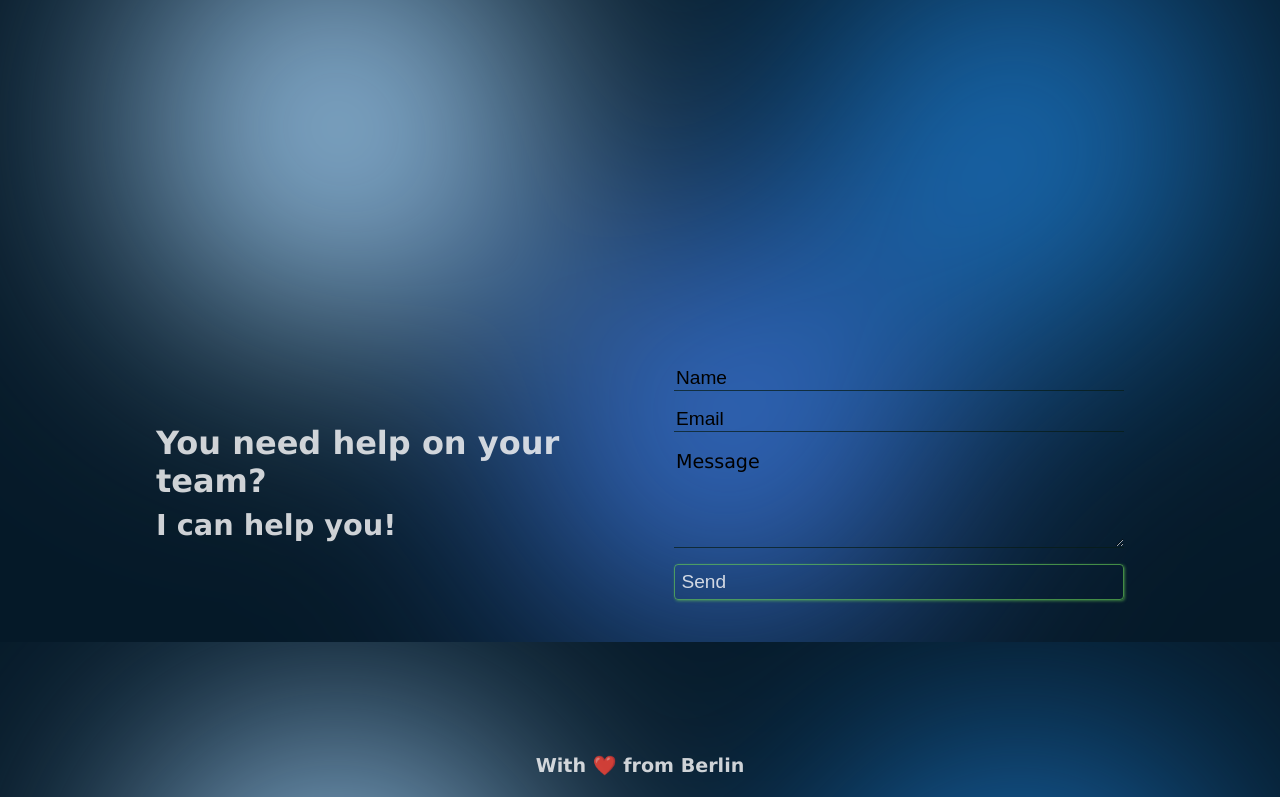
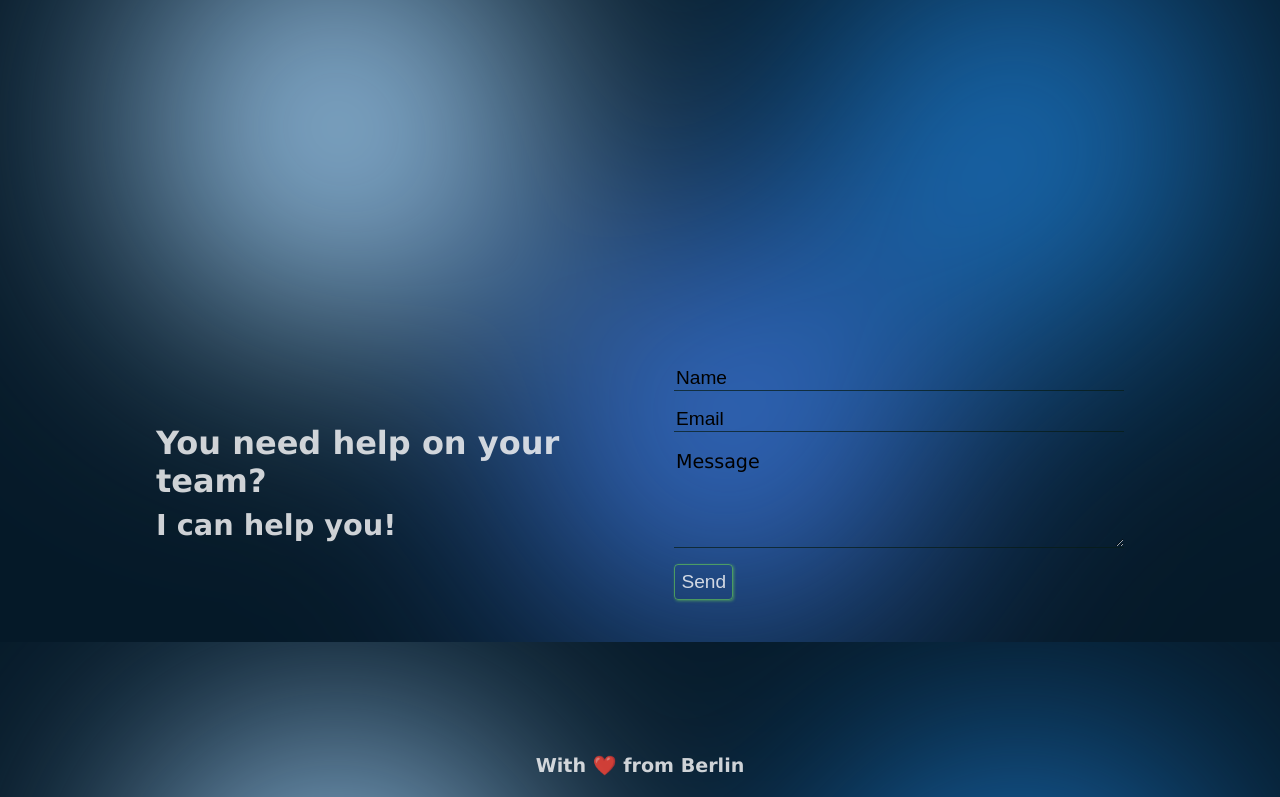
Before and after one commit to Hery8910/New_Portfolio, a React (Vite) app: page / in a window 1280 px wide. Shown: the part 2558-3355 px from the top of the page. Built offline with nearby package versions, Linux system fonts and the light colour scheme.

Commit message:
New Version

```diff
--- a/package.json
+++ b/package.json
@@ -17,6 +17,7 @@
     "@nextui-org/theme": "^2.2.9",
     "framer-motion": "^11.18.2",
     "i18next": "^23.12.2",
+    "i18next-browser-languagedetector": "^8.0.4",
     "react": "^18.3.1",
     "react-dom": "^18.3.1",
     "react-i18next": "^15.0.0",
--- a/src/components/Button/Button.module.css
+++ b/src/components/Button/Button.module.css
@@ -1,6 +1,8 @@
 .Button {
+  width: max-content;
   display: flex;
   align-items: center;
+  justify-content: center;
   font-size: calc(14px + 0.4dvw);
   border-radius: 4px;
   padding: 0.4rem;
--- a/src/i18n.js
+++ b/src/i18n.js
@@ -1,11 +1,12 @@
-import i18n from 'i18next';
-import { initReactI18next } from 'react-i18next';
-import en from './i18n/en.json';
-import es from './i18n/es.json';
-import de from './i18n/de.json';
-
+import i18n from "i18next";
+import { initReactI18next } from "react-i18next";
+import LanguageDetector from "i18next-browser-languagedetector";
+import en from "./i18n/en.json";
+import es from "./i18n/es.json";
+import de from "./i18n/de.json";
 
 i18n
+  .use(LanguageDetector)
   .use(initReactI18next)
   .init({
     resources: {
@@ -19,8 +20,8 @@ i18n
         translation: de,
       },
     },
-    lng: 'en',
-    fallbackLng: 'en',
+    lng: "en",
+    fallbackLng: "en",
     interpolation: {
       escapeValue: false,
     },
```
Also changed, not shown: 1 other file (tests, documents, lock files or other folders).
